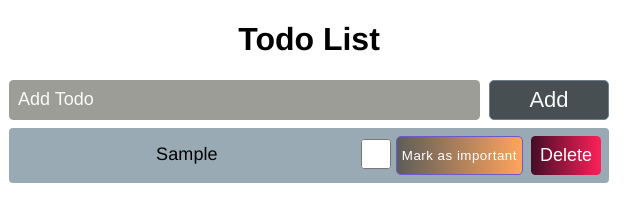
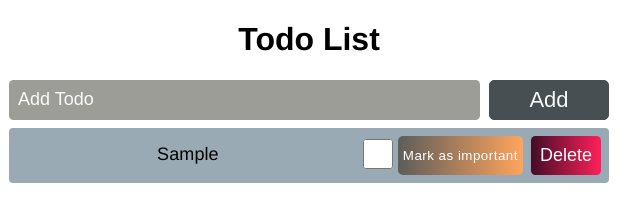
Before and after one commit to 517shivani/to-do-list, a plain HTML site: page index.html in a window 1280 px wide. Both pictures are taken after typing "Sample" into the empty fields and a click on the button "Add". Shown: the full height of the page, 331-971 px from the left. Drawn offline with Linux system fonts and the light colour scheme.

Commit message:
second commit

```diff
--- a/style.css
+++ b/style.css
@@ -67,7 +67,7 @@ body{
     font-size: 18px;
   }
 .submit{
-    border: 1px solid slategray;
+    border: 1px solid #474f54;
     font-size: 22px;
     width: 120px;
     border-radius: 5px;
@@ -93,7 +93,7 @@ input[type="checkbox"] {
 }
 .todo-important{
     margin-right: 8px;
-    border: 1px solid slateblue;
+    border: none;
     letter-spacing: .5px;
     border-radius: 5px;
     background: linear-gradient( to left, #ffa45c, #5d5d5a);
```
